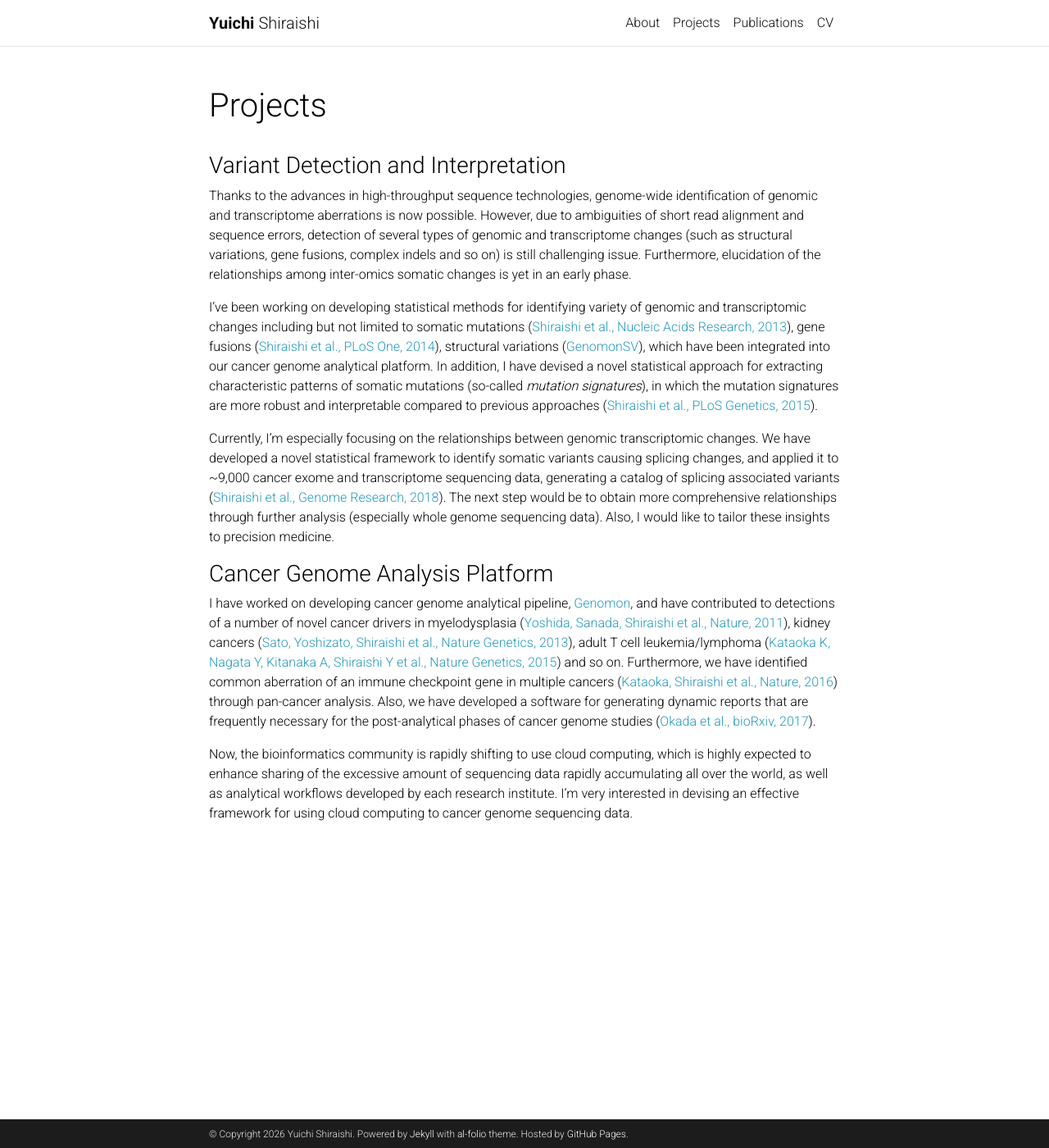
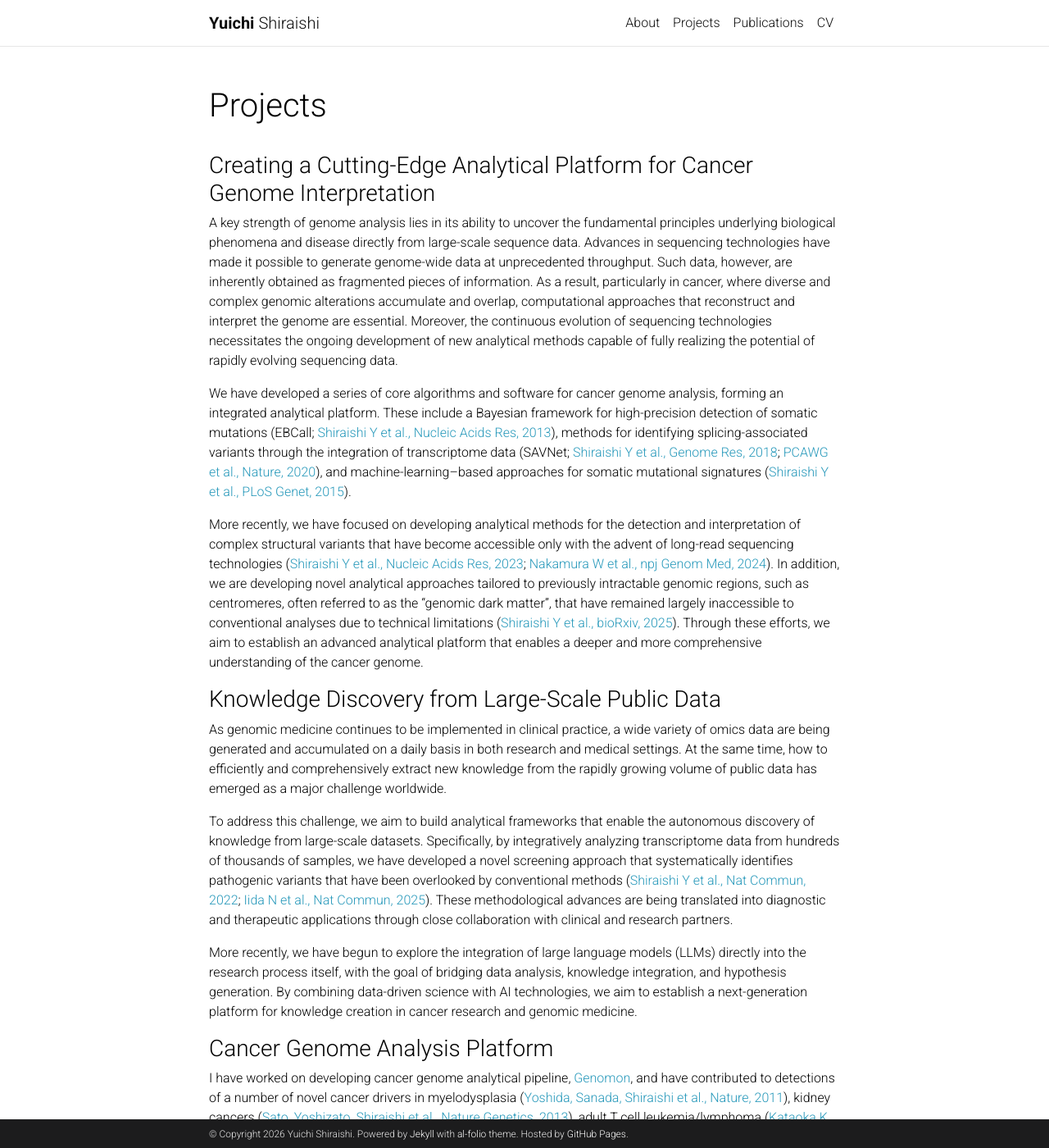
Before and after one commit to friend1ws/friend1ws.github.io, a Jekyll site: the page built from _pages/projects.md, in a window 1280 px wide and 1400 px high. Shown: the whole window at 82% size. Built offline with Jekyll 4.4.1, drawn with Linux system fonts in a browser that asks for light colours; comment, search, counter and statistics services are not loaded; a style sheet for code colours, icons or effects is not loaded; some of the changed text lies outside the part shown.

Commit message:
add citation links to projects.md and ruby-bundle-setup skill
🤖 Generated with [Claude Code](https://claude.com/claude-code)

Co-Authored-By: Claude Opus 4.5 <noreply@anthropic.com>

```diff
--- a/_pages/projects.md
+++ b/_pages/projects.md
@@ -9,29 +9,21 @@ display_categories: [work, fun]
 horizontal: false
 ---
 
-### [](#header-3)Variant Detection and Interpretation
+### [](#header-3)Creating a Cutting-Edge Analytical Platform for Cancer Genome Interpretation
 
-Thanks to the advances in high-throughput sequence technologies,
-genome-wide identification of genomic and transcriptome aberrations is
-now possible. However, due to ambiguities of short read alignment and
-sequence errors, detection of several types of genomic and transcriptome changes
-(such as structural variations, gene fusions, complex indels and so on) is still challenging issue.
-Furthermore, elucidation of the relationships among inter-omics somatic changes is yet in an early phase.
+A key strength of genome analysis lies in its ability to uncover the fundamental principles underlying biological phenomena and disease directly from large-scale sequence data. Advances in sequencing technologies have made it possible to generate genome-wide data at unprecedented throughput. Such data, however, are inherently obtained as fragmented pieces of information. As a result, particularly in cancer, where diverse and complex genomic alterations accumulate and overlap, computational approaches that reconstruct and interpret the genome are essential. Moreover, the continuous evolution of sequencing technologies necessitates the ongoing development of new analytical methods capable of fully realizing the potential of rapidly evolving sequencing data.
 
-I've been working on developing statistical methods for identifying variety of genomic and
-transcriptomic changes including but not limited to
-somatic mutations ([Shiraishi et al., Nucleic Acids Research, 2013](https://www.ncbi.nlm.nih.gov/pubmed/23471004)),
-gene fusions ([Shiraishi et al., PLoS One, 2014](https://www.ncbi.nlm.nih.gov/pubmed/25526364)),
-structural variations ([GenomonSV](https://github.com/Genomon-Project/GenomonSV)),
-which have been integrated into our cancer genome analytical platform.
-In addition, I have devised a novel statistical approach for extracting characteristic patterns of somatic mutations
-(so-called *mutation signatures*), in which the mutation signatures are more robust and interpretable compared to previous approaches ([Shiraishi et al., PLoS Genetics, 2015](https://doi.org/10.1371/journal.pgen.1005657)).
+We have developed a series of core algorithms and software for cancer genome analysis, forming an integrated analytical platform. These include a Bayesian framework for high-precision detection of somatic mutations (EBCall; [Shiraishi Y et al., Nucleic Acids Res, 2013](https://academic.oup.com/nar/article/41/7/e89/1073733)), methods for identifying splicing-associated variants through the integration of transcriptome data (SAVNet; [Shiraishi Y et al., Genome Res, 2018](https://genome.cshlp.org/content/early/2018/07/16/gr.231951.117); [PCAWG et al., Nature, 2020](https://www.nature.com/articles/s41586-020-1970-0)), and machine-learning–based approaches for somatic mutational signatures ([Shiraishi Y et al., PLoS Genet, 2015](https://doi.org/10.1371/journal.pgen.1005657)).
 
-Currently, I'm especially focusing on the relationships between genomic transcriptomic changes.
-We have developed a novel statistical framework to identify somatic variants causing splicing changes,
-and applied it to ~9,000 cancer exome and transcriptome sequencing data,
-generating a catalog of splicing associated variants ([Shiraishi et al., Genome Research, 2018](https://pubmed.ncbi.nlm.nih.gov/30012835/)).
-The next step would be to obtain more comprehensive relationships through further analysis (especially whole genome sequencing data). Also, I would like to tailor these insights to precision medicine.
+More recently, we have focused on developing analytical methods for the detection and interpretation of complex structural variants that have become accessible only with the advent of long-read sequencing technologies ([Shiraishi Y et al., Nucleic Acids Res, 2023](https://academic.oup.com/nar/advance-article/doi/10.1093/nar/gkad526/7201946); [Nakamura W et al., npj Genom Med, 2024](https://www.nature.com/articles/s41525-024-00394-z)). In addition, we are developing novel analytical approaches tailored to previously intractable genomic regions, such as centromeres, often referred to as the "genomic dark matter", that have remained largely inaccessible to conventional analyses due to technical limitations ([Shiraishi Y et al., bioRxiv, 2025](https://www.biorxiv.org/content/10.1101/2025.07.26.666712v2)). Through these efforts, we aim to establish an advanced analytical platform that enables a deeper and more comprehensive understanding of the cancer genome.
+
+### [](#header-3)Knowledge Discovery from Large-Scale Public Data
+
+As genomic medicine continues to be implemented in clinical practice, a wide variety of omics data are being generated and accumulated on a daily basis in both research and medical settings. At the same time, how to efficiently and comprehensively extract new knowledge from the rapidly growing volume of public data has emerged as a major challenge worldwide.
+
+To address this challenge, we aim to build analytical frameworks that enable the autonomous discovery of knowledge from large-scale datasets. Specifically, by integratively analyzing transcriptome data from hundreds of thousands of samples, we have developed a novel screening approach that systematically identifies pathogenic variants that have been overlooked by conventional methods ([Shiraishi Y et al., Nat Commun, 2022](https://www.nature.com/articles/s41467-022-32887-9); [Iida N et al., Nat Commun, 2025](https://www.nature.com/articles/s41467-024-55185-y)). These methodological advances are being translated into diagnostic and therapeutic applications through close collaboration with clinical and research partners.
+
+More recently, we have begun to explore the integration of large language models (LLMs) directly into the research process itself, with the goal of bridging data analysis, knowledge integration, and hypothesis generation. By combining data-driven science with AI technologies, we aim to establish a next-generation platform for knowledge creation in cancer research and genomic medicine.
 
 
 ### [](#header-3)Cancer Genome Analysis Platform
@@ -43,7 +35,7 @@ myelodysplasia ([Yoshida, Sanada, Shiraishi et al., Nature, 2011](https://www.na
 kidney cancers ([Sato, Yoshizato, Shiraishi et al., Nature Genetics, 2013](https://www.nature.com/articles/ng.2699)),
 adult T cell leukemia/lymphoma ([Kataoka K, Nagata Y, Kitanaka A, Shiraishi Y et al., Nature Genetics, 2015](https://www.nature.com/articles/ng.3415)) and so on.
 Furthermore, we have identified common aberration of an immune checkpoint gene in multiple cancers
-([Kataoka, Shiraishi et al., Nature, 2016](https://www.nature.com/articles/nature18294)) through pan-cancer analysis.
+([Kataoka K, Shiraishi Y et al., Nature, 2016](https://www.nature.com/articles/nature18294)) through pan-cancer analysis.
 Also, we have developed a software for generating dynamic reports
 that are frequently necessary for the post-analytical phases of cancer genome studies
 ([Okada et al., bioRxiv, 2017](https://www.biorxiv.org/content/early/2017/10/02/194035)).
```
Also changed, not shown: .claude/skills/ruby-bundle-setup/SKILL.md (added).
